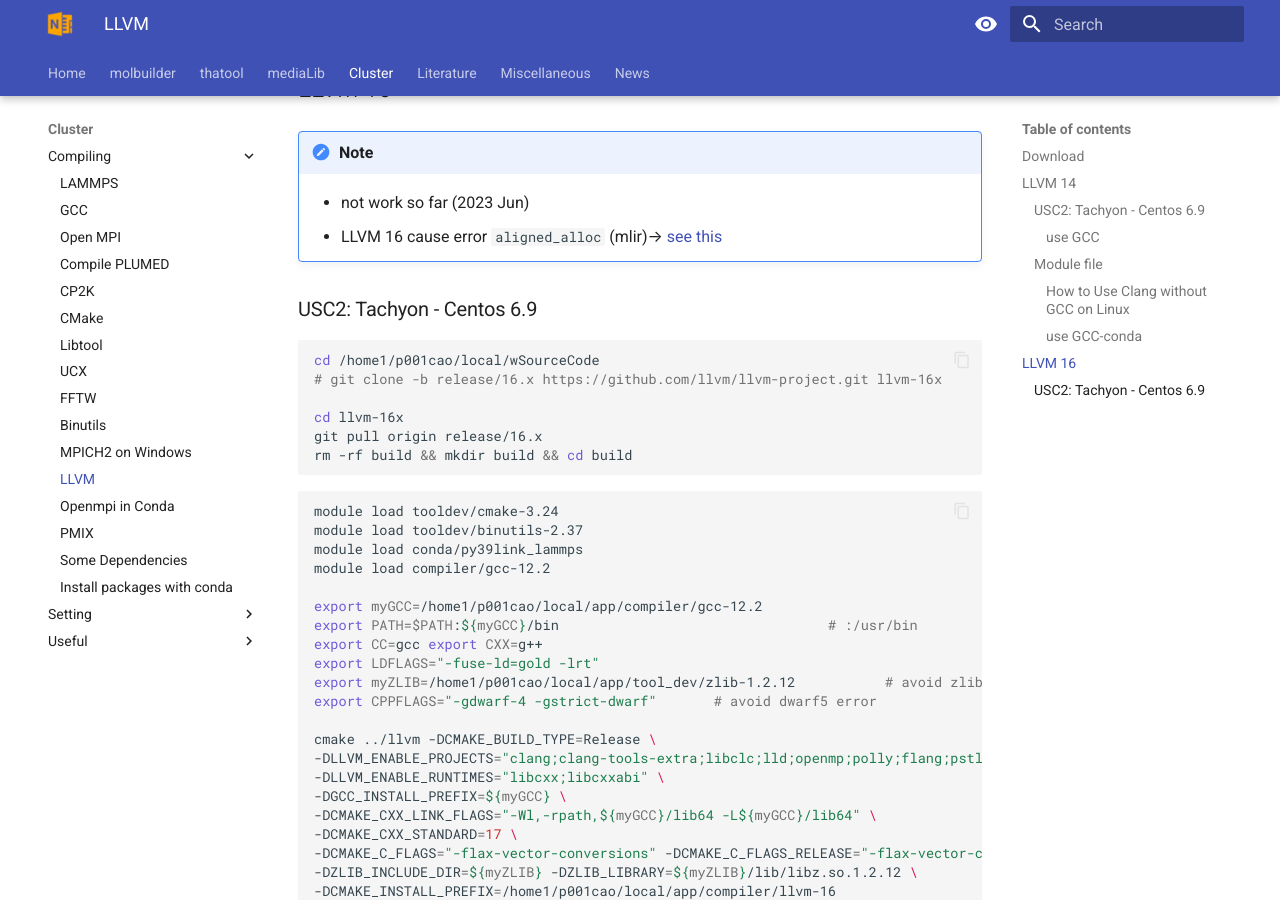
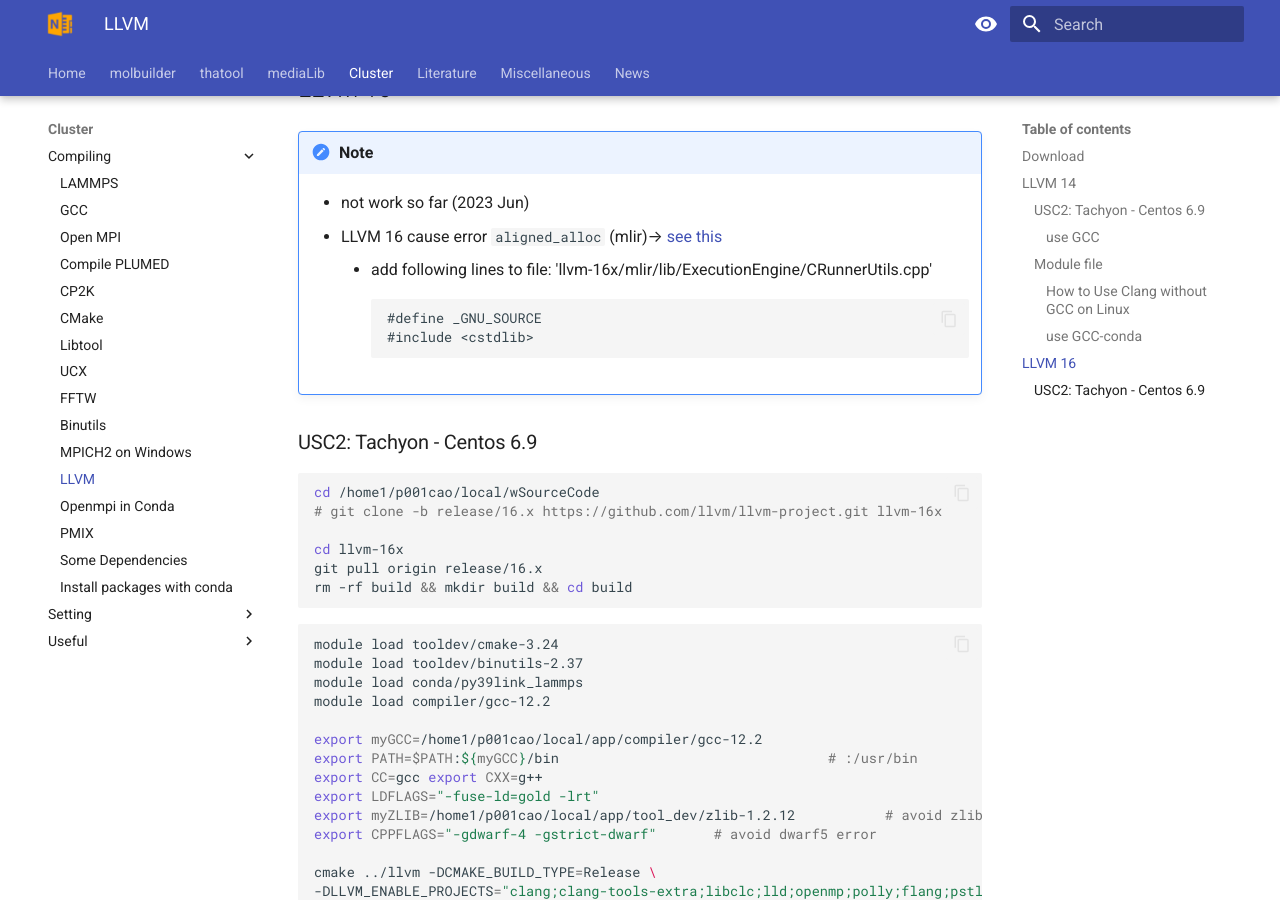
Before and after one commit to thangckt/thangckt.github.io, an MkDocs documentation site: the page built from docs/cluster/compiling/10_LLVM.md, in a window 1280 px wide and 900 px high, scrolled down 4308 px. Built offline with MkDocs 1.6.1 and Material for MkDocs 9.7.7, drawn with Linux system fonts in a browser that asks for light colours; the version menu is left out.

Commit message:
Update 10_LLVM.md

````diff
--- a/docs/cluster/compiling/10_LLVM.md
+++ b/docs/cluster/compiling/10_LLVM.md
@@ -186,6 +186,11 @@
 
     - not work so far (2023 Jun)
     - LLVM 16 cause error `aligned_alloc` (mlir)--> [see this](https://stackoverflow.com/questions/29247065/compiler-cant-find-aligned-alloc-function)
+        - add following lines to file: 'llvm-16x/mlir/lib/ExecutionEngine/CRunnerUtils.cpp'
+            ```
+            #define _GNU_SOURCE
+            #include <cstdlib>
+            ```
 
 ### USC2: Tachyon - Centos 6.9
 
````
